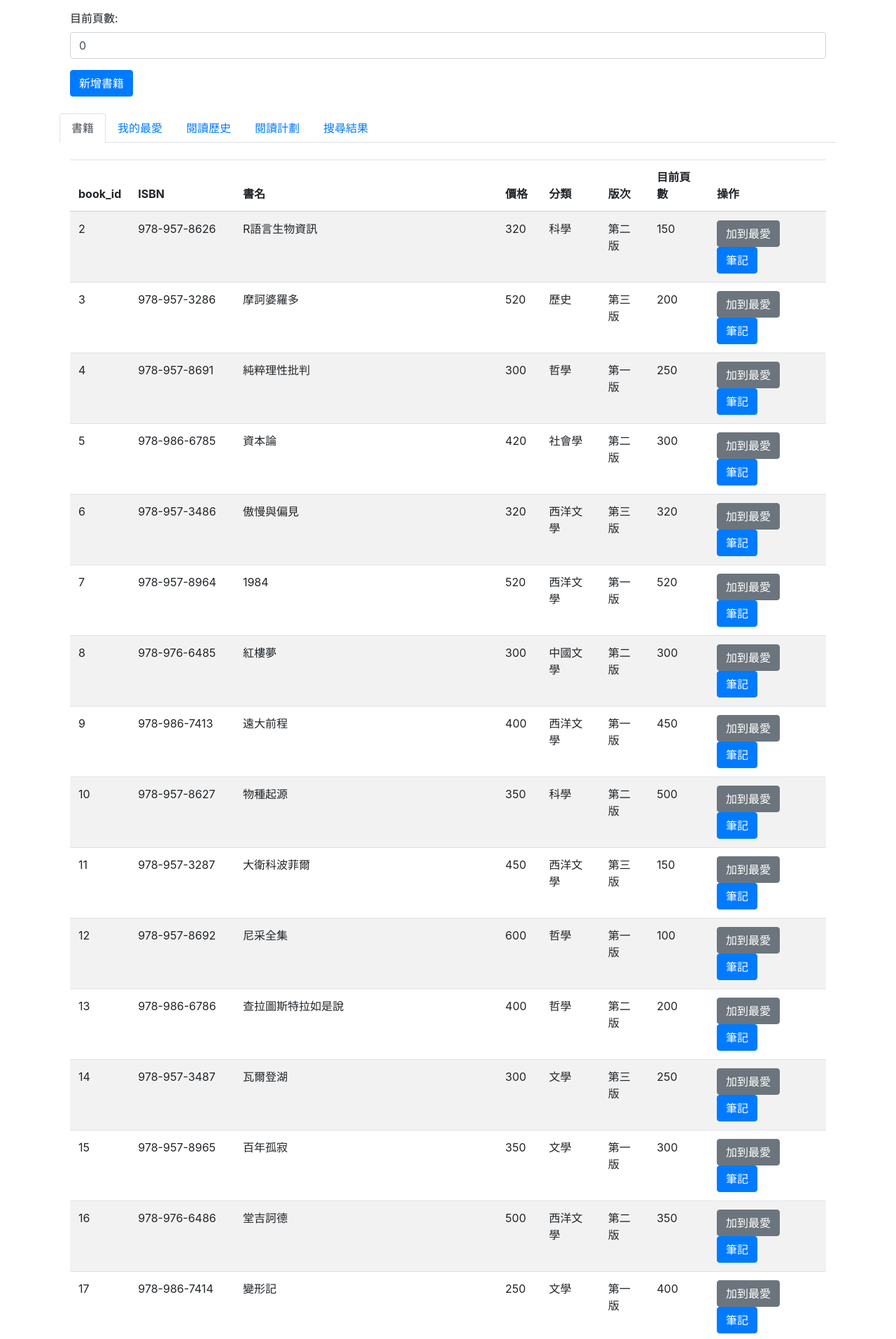
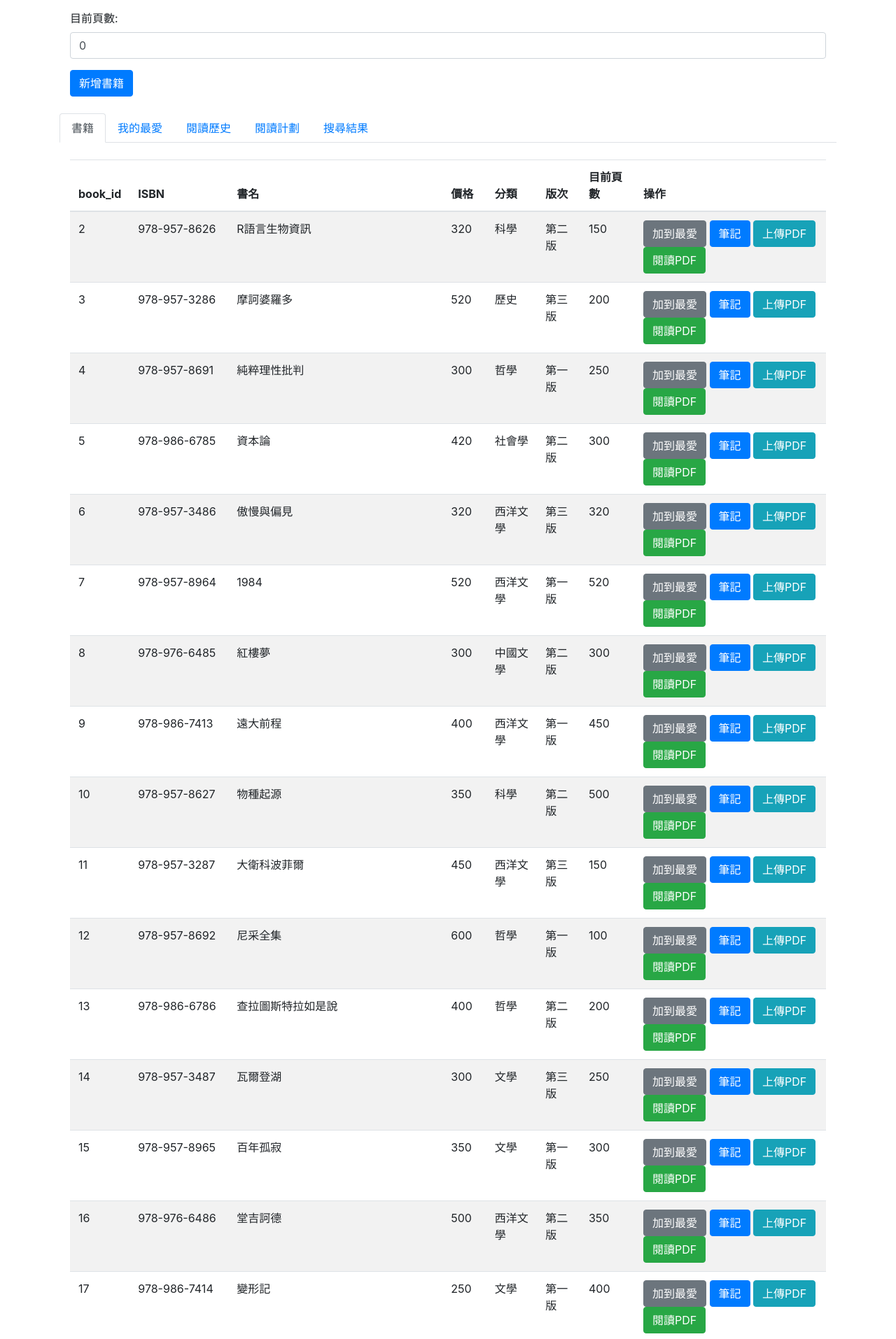
Before and after one commit to ChenTim1011/DB-Final-Project, a Flask app: page / in a window 1280 px wide. Shown: the part 664-2578 px from the top of the page at 70% size. Run offline with Flask 3, Linux system fonts and the light colour scheme; data comes from the database, SQL or seed files in the repository; both versions use the stored data as it was after the commit; some libraries are stand-ins or nearby versions.

Commit message:
feat: Add PDF upload and view functionality, update Book schema
- Added a new feature to allow users to upload and view PDF files associated with books.
- Modified the Book table schema to include a new column 'pdf_path' for storing the file path of the uploaded PDFs.
- Implemented a new API endpoint `/upload_pdf` for handling PDF uploads:
  - The endpoint saves the uploaded PDF file to a designated folder.
  - The file path is stored in the `pdf_path` column of the corresponding book record.
- Implemented a new API endpoint `/view_pdf/<int:book_id>` to serve the uploaded PDF files for viewing.
- Ensured backward compatibility by allowing the `pdf_path` column to be NULL, preventing issues with existing records.
- Updated the database schema creation and update logic to add the new `pdf_path` column if it does not already exist.
- Enhanced the front-end interface to support PDF upload and viewing:
  - Added an 'Upload PDF' button to the book list, which opens a modal for file selection.
  - Added a 'View PDF' button to the book list, which opens the PDF in a new tab.

```diff
--- a/app.py
+++ b/app.py
@@ -1,7 +1,8 @@
-from flask import Flask, request, jsonify, render_template
+from flask import Flask, request, jsonify, render_template, send_from_directory
 import sqlite3
 from datetime import datetime
 from flask_cors import CORS
+import os
 
 app = Flask(__name__)
 CORS(app)
@@ -21,7 +22,9 @@ def create_tables():
             price INTEGER NOT NULL,
             category TEXT NOT NULL,
             edition TEXT NOT NULL,
-            current_page INTEGER NOT NULL
+            current_page INTEGER NOT NULL,
+            pdf_path TEXT  -- 新增欄位來儲存PDF檔案的路徑
+
         )
     ''')
     cursor.execute('''
@@ -65,6 +68,18 @@ def create_tables():
     ''')
     conn.commit()
     conn.close()
+
+def update_database_schema():
+    conn = sqlite3.connect(DATABASE)
+    cursor = conn.cursor()
+    #Check if the pdf_path column exists in the Book table.
+    cursor.execute("PRAGMA table_info(Book)")
+    columns = [column[1] for column in cursor.fetchall()]
+    if 'pdf_path' not in columns:
+        cursor.execute("ALTER TABLE Book ADD COLUMN pdf_path TEXT")
+    conn.commit()
+    conn.close()
+
 
 @app.route('/')
 def index():
@@ -143,6 +158,50 @@ def add_plan():
         conn.commit()
         conn.close()
         return jsonify({"message": "閱讀計劃新增成功！"}), 201
+
+UPLOAD_FOLDER = 'uploads/'
+app.config['UPLOAD_FOLDER'] = UPLOAD_FOLDER
+
+if not os.path.exists(UPLOAD_FOLDER):
+    os.makedirs(UPLOAD_FOLDER)
+
+@app.route('/upload_pdf', methods=['POST'])
+def upload_pdf():
+    book_id = request.form['book_id']
+    if 'file' not in request.files:
+        return jsonify({"message": "No file part"}), 400
+    file = request.files['file']
+    if file.filename == '':
+        return jsonify({"message": "No selected file"}), 400
+    if file:
+        filename = f"book_{book_id}.pdf"
+        file.save(os.path.join(app.config['UPLOAD_FOLDER'], filename))
+        pdf_path = os.path.join(app.config['UPLOAD_FOLDER'], filename)
+
+        # 更新資料庫中的pdf_path欄位
+        conn = sqlite3.connect(DATABASE)
+        cursor = conn.cursor()
+        cursor.execute("UPDATE Book SET pdf_path = ? WHERE id = ?", (pdf_path, book_id))
+        conn.commit()
+        conn.close()
+
+        return jsonify({"message": "File successfully uploaded"}), 201
+
+
+@app.route('/view_pdf/<int:book_id>', methods=['GET'])
+def view_pdf(book_id):
+    conn = sqlite3.connect(DATABASE)
+    cursor = conn.cursor()
+    cursor.execute("SELECT pdf_path FROM Book WHERE id = ?", (book_id,))
+    pdf_path = cursor.fetchone()[0]
+    conn.close()
+    if pdf_path:
+        return send_from_directory(directory=os.path.dirname(pdf_path), path=os.path.basename(pdf_path), as_attachment=False)
+    else:
+        return jsonify({"message": "PDF not found"}), 404
+
+
+
 
 @app.route('/update_page', methods=['PUT'])
 def update_page():
@@ -365,4 +424,5 @@ def update_note():
 
 if __name__ == '__main__':
     create_tables()
+    update_database_schema()
     app.run(debug=True)
--- a/templates/index.html
+++ b/templates/index.html
@@ -262,6 +262,8 @@
                     <td>
                         <button class="btn btn-secondary" onclick="addToFavorites(${book.id}, '${book.book_title}')">加到最愛</button>
                         <button class="btn btn-primary" onclick="openNotes(${book.id})">筆記</button>
+                        <button class="btn btn-info" onclick="openUploadPDFModal(${book.id})">上傳PDF</button>
+                        <button class="btn btn-success" onclick="viewPDF(${book.id})">閱讀PDF</button>
                     </td>
                 `;
                 booksTableBody.appendChild(row);
@@ -403,6 +405,55 @@
             fetchPlanData();
             document.querySelector('a[href="#plan_table"]').click();
         }
+
+
+        // Upload a PDF file for a book
+        async function openUploadPDFModal(book_id) {
+            const uploadModal = `
+                <div class="modal" id="uploadPDFModal">
+                    <div class="modal-dialog">
+                        <div class="modal-content">
+                            <div class="modal-header">
+                                <h4 class="modal-title">上傳PDF</h4>
+                                <button type="button" class="close" data-dismiss="modal">&times;</button>
+                            </div>
+                            <div class="modal-body">
+                                <form id="uploadPDFForm">
+                                    <div class="form-group">
+                                        <input type="file" class="form-control" id="pdfFile">
+                                    </div>
+                                    <button type="button" class="btn btn-primary" onclick="uploadPDF(${book_id})">上傳</button>
+                                </form>
+                            </div>
+                        </div>
+                    </div>
+                </div>
+            `;
+            document.body.insertAdjacentHTML('beforeend', uploadModal);
+            $('#uploadPDFModal').modal('show');
+        }
+
+        async function uploadPDF(book_id) {
+            const fileInput = document.getElementById('pdfFile');
+            const formData = new FormData();
+            formData.append('book_id', book_id);
+            formData.append('file', fileInput.files[0]);
+
+            const response = await fetch('/upload_pdf', {
+                method: 'POST',
+                body: formData
+            });
+            const result = await response.json();
+            alert(result.message);
+            $('#uploadPDFModal').modal('hide');
+            document.getElementById('uploadPDFModal').remove();
+        }
+
+        // View the PDF file for a book
+        function viewPDF(book_id) {
+            window.open(`/view_pdf/${book_id}`, '_blank');
+        }
+
 
         // Delete a record from the specified table
         async function deleteData() {
```
Also changed, not shown: library.db, 1 other file.
